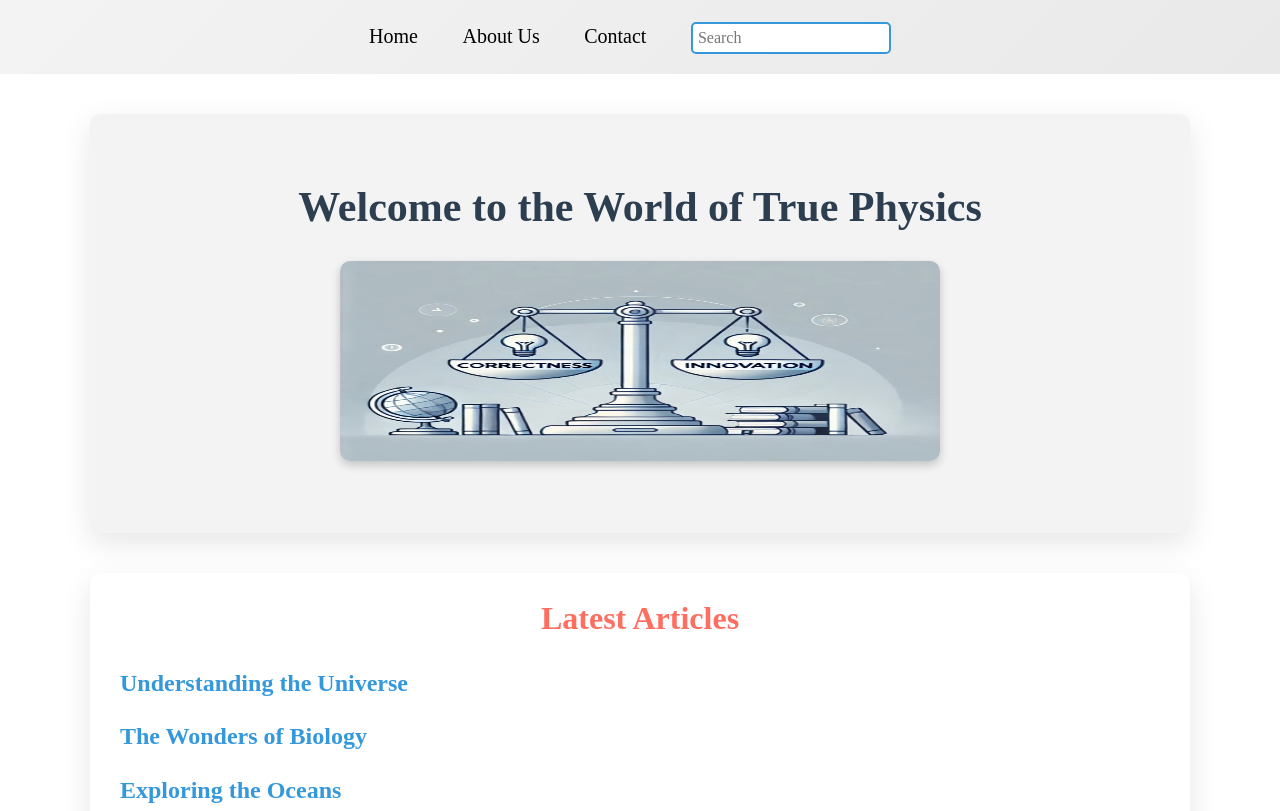
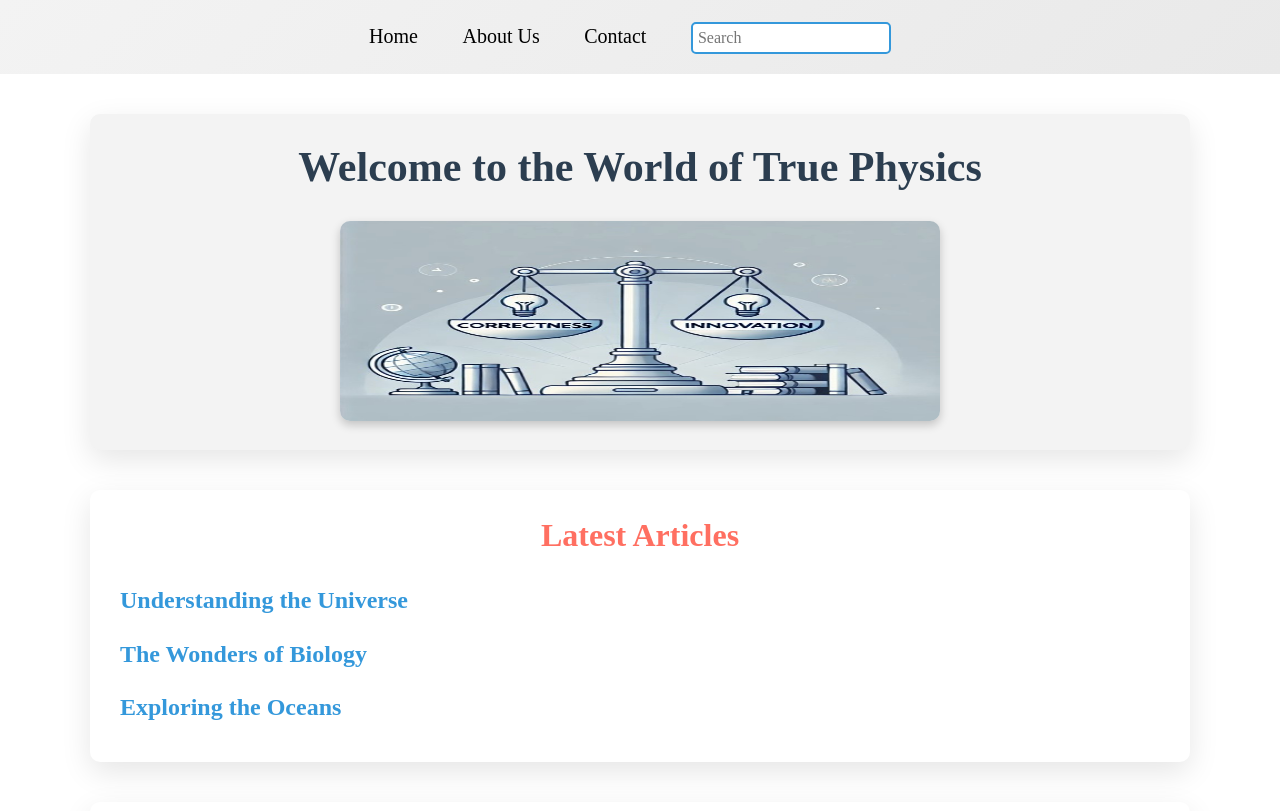
Before and after one commit to Turescience/Physics.github.io, a plain HTML site: page index.html in a window 1280 px wide. Shown: the top 811 px of the page. Drawn offline with Linux system fonts and the light colour scheme.

Commit message:
Update styles.css

```diff
--- a/styles.css
+++ b/styles.css
@@ -53,9 +53,9 @@ main {
 /* Hero banner */
 .hero-banner {
     background: #f3f3f3;
-    padding: 60px 20px;
+    padding: 20px 50px;
     color: white;
-    font-size: 24px;
+    font-size: 20px;
     font-weight: bold;
     text-align: center;
     margin: 0 auto;
```
